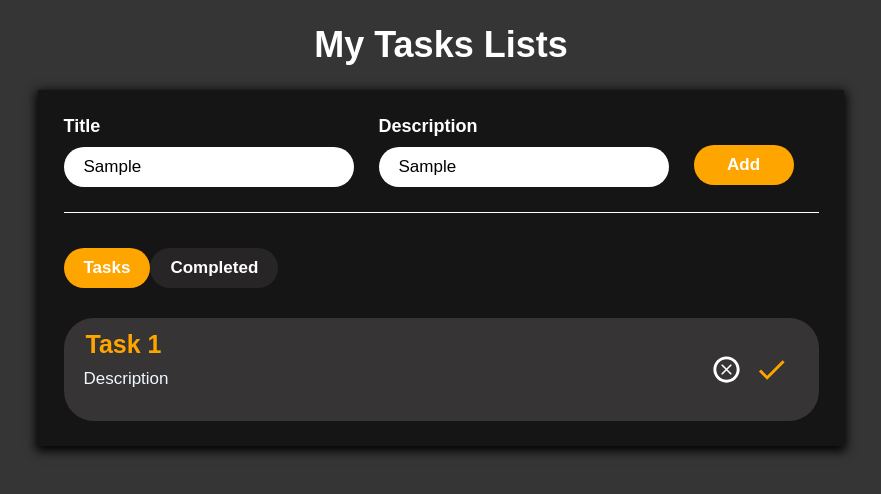
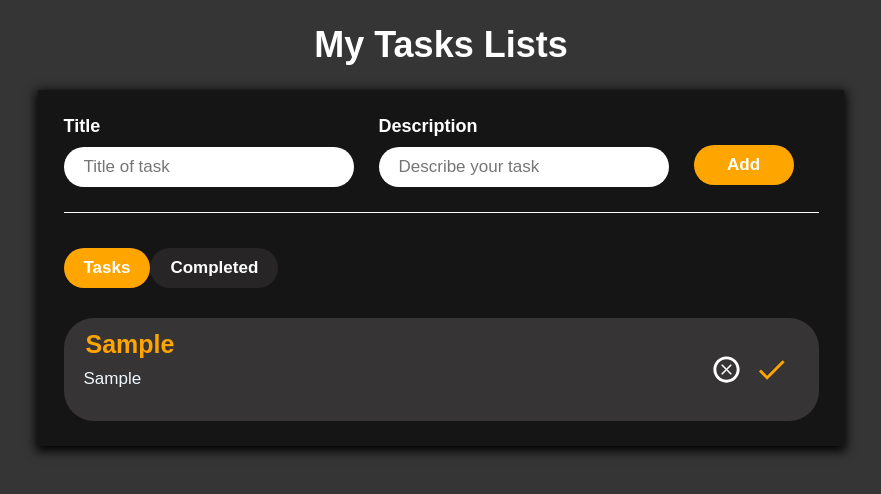
Before and after one commit to codewithtarde9370/todolist-using-react, a React (Create React App) app: page / in a window 1280 px wide. Both pictures are taken after typing "Sample", "Sample" into the empty fields and a click on the button "Add". Shown: the top 494 px of the page, without its empty margins (199-1080 px from the left). Built offline with nearby package versions, Linux system fonts and the light colour scheme.

Commit message:
changes added

```diff
--- a/src/App.js
+++ b/src/App.js
@@ -1,31 +1,72 @@
-import React,{useState} from 'react';
+import React, { useState, useEffect } from 'react';
 import './App.css';
 import {TiDeleteOutline} from "react-icons/ti";
 import {MdDone} from "react-icons/md";
 
+function App() {
+  const [isCompleteScreen, setIsCompleteScreen] = useState(false);
+  const [allTasks, setTasks] = useState([]);
+  const [newTitle, setNewTitle] = useState("");
+  const [newDescription, setNewDescription] = useState("");
+
+ const addTasks= ()=> {
+   const newTaskItem = {
+    title:newTitle,
+    description:newDescription
+  };
+
+ const updatedTaskArray = [...allTasks];
+  updatedTaskArray.push(newTaskItem);
+  setTasks(updatedTaskArray);
+  localStorage.setItem("todolist", updatedTaskArray);
+  localStorage.setItem("todolist", JSON.stringify(updatedTaskArray));
+  setNewTitle("");
+  setNewDescription("");
+ }
+
+ const deleteTask= index => {
+  const reducedTasksArray = [...allTasks];
+  reducedTasksArray.splice(index);
+
+  localStorage.setItem('todolist',JSON.stringify(reducedTasksArray));
+  setTasks(reducedTasksArray);
+ }
+
+ // When initializing state (e.g., in useEffect)
+ useEffect(() => {
+  try {
+    const storedTasks = JSON.parse(localStorage.getItem("todolist"));
+    if (storedTasks) {
+      setTasks(storedTasks);
+    }
+  } catch (error) {
+    console.error("Error parsing JSON:", error);
+    // Handle the error (e.g., clear localStorage, show an error message)
+  }
+}, []);
 
 
-function App() {
-  const [isCompleteScreen, setIsCompleteScreen] = useState(false);
   return (
     <div className="App">
       <h1 className="todo-title">My Tasks Lists</h1>
       <div className="todo-container">
-        <div className="todo-input-container">
+
+       <div className="todo-input-container">
           <div className="todo-inputs">
             <label>Title</label>
-            <input type="text" placeholder="Title of task"></input>
+            <input type="text" id='title' name='title' placeholder="Title of task" value={newTitle} onChange={(e)=>setNewTitle(e.target.value)} required ></input>
           </div>
           <div className="todo-inputs">
             <label>Description</label>
-            <input type="text" placeholder="Describe your task"></input>
+            <input type="text" id='desc' name='desc' placeholder="Describe your task" value={newDescription} onChange={(e)=>setNewDescription(e.target.value)} required ></input>
           </div>
           <div className="todo-inputs">
 
-          <button type="button" className="primary-btn">Add</button>
+          <button type="submit" onClick={addTasks} className="primary-btn">Add</button>
           </div>
 
         </div>
+
         <div className="todo-btn-container">
 
           <button type="button" className={`task-btn ${isCompleteScreen === false ?'active' : ''}`} onClick={() => setIsCompleteScreen (false)}>Tasks</button>
@@ -33,17 +74,23 @@ function App() {
           <button type="button" className={`task-btn ${isCompleteScreen === true ?'active': ''}`} onClick={() => setIsCompleteScreen (true)}>Completed</button>
         </div>
 
-          <div className="todo-task-list">
+          {allTasks.map((item,index)=>{
+            return(
+              <div className="todo-task-list" key={index}>
               <div className="todo-list-items">
-                <h3>Task 1</h3>
-                <p>Description</p>
+                <h3>{item.title}</h3>
+                <p>{item.description}</p>
               </div>
               <div className='icons'>
-                <TiDeleteOutline className="del-icon"/>
+                <TiDeleteOutline onClick={()=> deleteTask(index)}className="del-icon"/>
                 <MdDone className="done-icon"/>
 
               </div>
           </div>
+            )
+          }
+         ) }
+
       </div>
     </div>
   );
```
